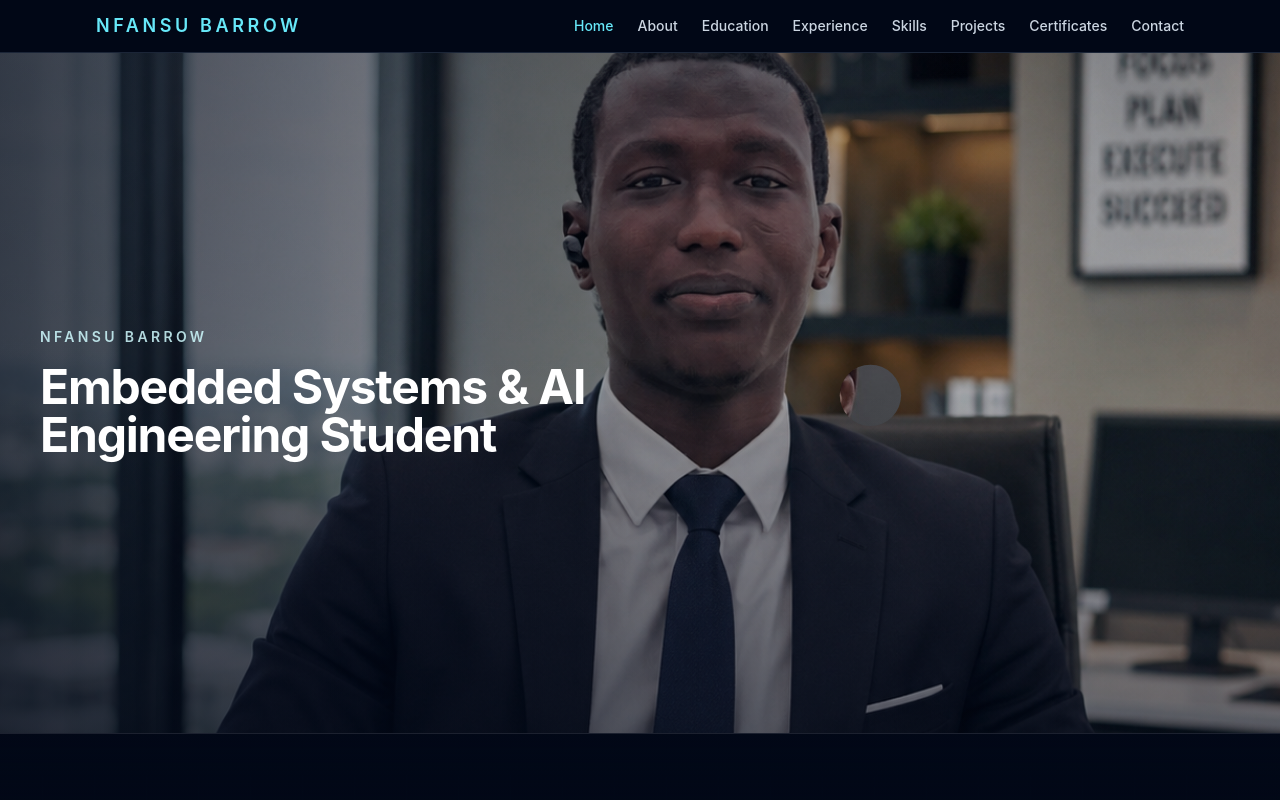
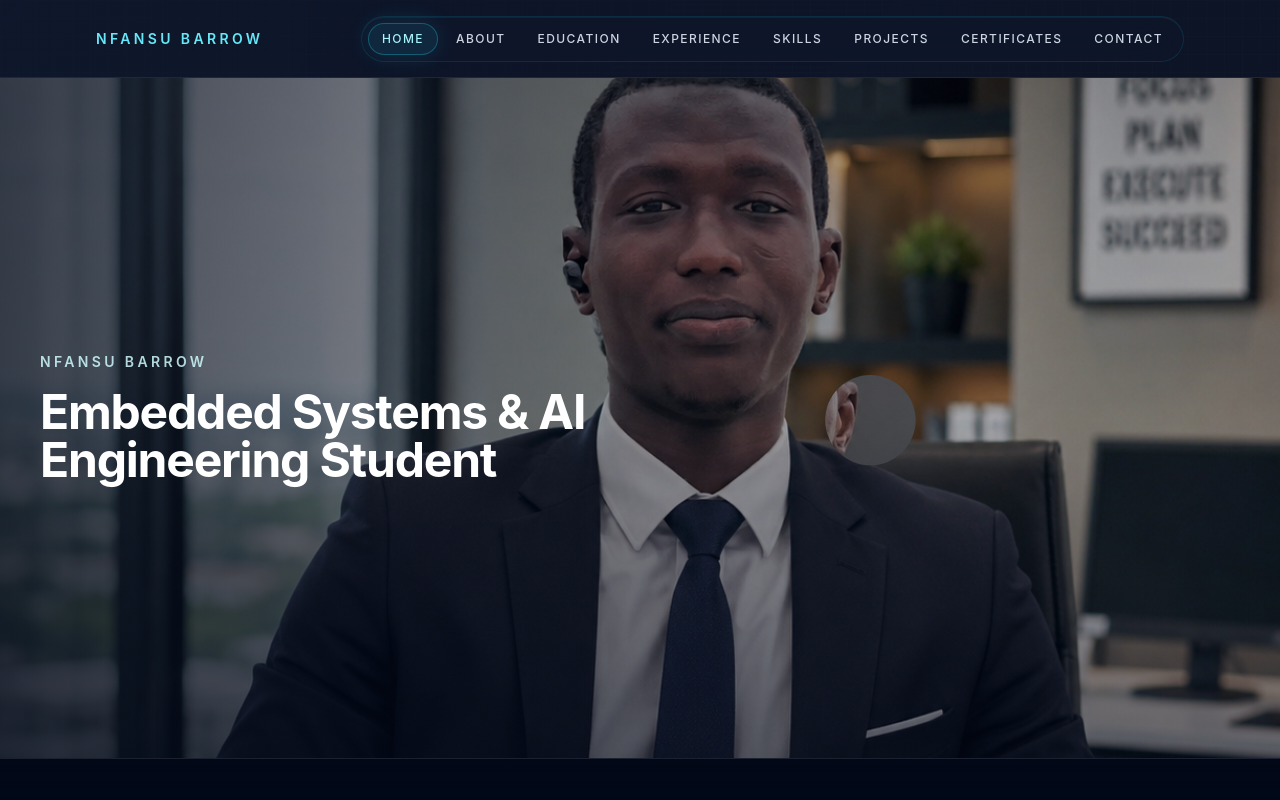
Before and after one commit to nfansu100/MY_PROFESSIONAL_PORTFOLIO, a React (Vite) app: page / in a window 1280 px wide. Shown: the top 800 px of the page. Built offline with nearby package versions, Linux system fonts and the light colour scheme.

Commit message:
Navbar Section modified 1

```diff
--- a/src/App.jsx
+++ b/src/App.jsx
@@ -27,11 +27,10 @@ function App() {
       <Navbar />
 
       <main>
-        {navigation.map(({ href }) => {
-          const sectionId = href.replace('#', '')
-          const SectionComponent = sectionComponents[sectionId]
+        {navigation.map(({ id }) => {
+          const SectionComponent = sectionComponents[id]
 
-          return SectionComponent ? <SectionComponent key={href} /> : null
+          return SectionComponent ? <SectionComponent key={id} /> : null
         })}
       </main>
 
--- a/src/components/layout/Navbar.jsx
+++ b/src/components/layout/Navbar.jsx
@@ -1,27 +1,56 @@
+import { AnimatePresence, motion, useReducedMotion } from 'framer-motion'
 import { Menu, X } from 'lucide-react'
-import { useEffect, useState } from 'react'
+import { useEffect, useRef, useState } from 'react'
 import { navigation } from '../../data/navigation'
 
+const NAV_OFFSET = 96
+
 export default function Navbar() {
+  const reduceMotion = useReducedMotion()
+  const lastFocusedRef = useRef(null)
   const [isOpen, setIsOpen] = useState(false)
   const [activeSection, setActiveSection] = useState('home')
+  const [isScrolled, setIsScrolled] = useState(false)
+
+  useEffect(() => {
+    const handleScroll = () => setIsScrolled(window.scrollY > 12)
+
+    handleScroll()
+    window.addEventListener('scroll', handleScroll, { passive: true })
+    return () => window.removeEventListener('scroll', handleScroll)
+  }, [])
 
   useEffect(() => {
     const sections = document.querySelectorAll('section[id]')
 
+    if (!sections.length) {
+      return undefined
+    }
+
     const observer = new IntersectionObserver(
       (entries) => {
-        const visibleEntry = entries
-          .filter((entry) => entry.isIntersecting)
-          .sort((a, b) => b.intersectionRatio - a.intersectionRatio)[0]
+        const visibleEntries = entries.filter(
+          (entry) => entry.isIntersecting && entry.intersectionRatio > 0.12,
+        )
 
-        if (visibleEntry) {
-          setActiveSection(visibleEntry.target.id)
+        if (!visibleEntries.length) {
+          return
+        }
+
+        const nextSection = visibleEntries
+          .sort((a, b) => b.intersectionRatio - a.intersectionRatio)
+          .sort(
+            (a, b) =>
+              Math.abs(a.boundingClientRect.top) - Math.abs(b.boundingClientRect.top),
+          )[0]
+
+        if (nextSection) {
+          setActiveSection(nextSection.target.id)
         }
       },
       {
-        rootMargin: '-25% 0px -45% 0px',
-        threshold: [0.2, 0.4, 0.6],
+        rootMargin: '-18% 0px -52% 0px',
+        threshold: [0.15, 0.35, 0.55, 0.8],
       },
     )
 
@@ -30,69 +59,208 @@ export default function Navbar() {
     return () => observer.disconnect()
   }, [])
 
-  const handleClick = (href) => {
+  useEffect(() => {
+    if (!isOpen) {
+      document.body.style.overflow = ''
+      return undefined
+    }
+
+    document.body.style.overflow = 'hidden'
+
+    const handleKeydown = (event) => {
+      if (event.key === 'Escape') {
         setIsOpen(false)
-    const section = document.querySelector(href)
-    if (section) {
-      section.scrollIntoView({ behavior: 'smooth', block: 'start' })
       }
     }
 
+    window.addEventListener('keydown', handleKeydown)
+
+    return () => {
+      document.body.style.overflow = ''
+      window.removeEventListener('keydown', handleKeydown)
+    }
+  }, [isOpen])
+
+  const handleNavClick = (event, item) => {
+    event.preventDefault()
+
+    const section = document.getElementById(item.id)
+    if (section) {
+      const top = section.getBoundingClientRect().top + window.scrollY - NAV_OFFSET
+      window.history.pushState({}, '', item.href)
+      window.scrollTo({
+        top,
+        behavior: reduceMotion ? 'auto' : 'smooth',
+      })
+    }
+
+    setIsOpen(false)
+    setActiveSection(item.id)
+  }
+
+  const onMenuToggle = () => {
+    if (!isOpen) {
+      lastFocusedRef.current = document.activeElement
+    }
+
+    setIsOpen((prev) => !prev)
+  }
+
+  useEffect(() => {
+    if (!isOpen && lastFocusedRef.current) {
+      lastFocusedRef.current.focus()
+    }
+  }, [isOpen])
+
   return (
-    <header className="sticky top-0 z-50 border-b border-slate-800/90 bg-slate-950/80 backdrop-blur-xl">
-      <div className="mx-auto flex max-w-6xl items-center justify-between px-4 py-3 sm:px-6 lg:px-8">
-        <a href="#home" className="text-lg font-semibold tracking-[0.2em] text-cyan-300 uppercase">
-          NFANSU BARROW
+    <>
+      <motion.header
+        initial={reduceMotion ? false : { y: -18, opacity: 0 }}
+        animate={{ y: 0, opacity: 1 }}
+        transition={{ duration: reduceMotion ? 0 : 0.45, ease: 'easeOut' }}
+        className={`sticky top-0 z-40 transition-all duration-300 ${
+          isScrolled ? 'shadow-[0_10px_30px_rgba(15,23,42,0.35)]' : 'shadow-none'
+        }`}
+      >
+        <div className="nav-technical-surface absolute inset-0" />
+
+        <div
+          className={`relative mx-auto flex max-w-6xl items-center justify-between px-4 py-3 sm:px-6 lg:px-8 ${
+            isScrolled ? 'pt-3 pb-3' : 'pt-4 pb-4'
+          }`}
+        >
+          <a
+            href="#home"
+            className="relative z-10 text-sm font-semibold uppercase tracking-[0.24em] text-cyan-300 transition-colors duration-200 hover:text-cyan-200 focus-visible:outline-none focus-visible:ring-2 focus-visible:ring-cyan-300/80 focus-visible:ring-offset-2 focus-visible:ring-offset-slate-950"
+            onClick={(event) => handleNavClick(event, navigation[0])}
+          >
+            Nfansu Barrow
           </a>
 
-        <nav className="hidden items-center gap-6 md:flex" aria-label="Main navigation">
-          {navigation.map((item) => (
-            <button
-              key={item.href}
-              type="button"
-              onClick={() => handleClick(item.href)}
-              className={`text-sm font-medium transition-colors ${
-                activeSection === item.href.replace('#', '')
-                  ? 'text-cyan-300'
-                  : 'text-slate-300 hover:text-white'
+          <nav className="relative hidden items-center md:flex" aria-label="Main navigation">
+            <ul className="relative flex items-center gap-1 rounded-full border border-cyan-500/15 bg-slate-900/60 p-1.5 shadow-[inset_0_1px_0_rgba(148,163,184,0.08)] backdrop-blur-xl">
+              {navigation.map((item) => {
+                const isActive = activeSection === item.id
+
+                return (
+                  <li key={item.id} className="relative">
+                    {isActive ? (
+                      <motion.span
+                        layoutId="active-nav-indicator"
+                        className="absolute inset-0 rounded-full border border-cyan-400/30 bg-cyan-400/10 shadow-[0_0_24px_rgba(34,211,238,0.14)]"
+                        transition={{ type: 'spring', stiffness: 260, damping: 24 }}
+                      />
+                    ) : null}
+
+                    <a
+                      href={item.href}
+                      onClick={(event) => handleNavClick(event, item)}
+                      aria-current={isActive ? 'page' : undefined}
+                      className={`relative z-10 inline-flex items-center justify-center rounded-full px-3.5 py-2 text-xs font-medium tracking-[0.12em] uppercase transition-colors duration-200 focus-visible:outline-none focus-visible:ring-2 focus-visible:ring-cyan-300/80 focus-visible:ring-offset-2 focus-visible:ring-offset-slate-950 ${
+                        isActive ? 'text-cyan-200' : 'text-slate-300 hover:text-white'
                       }`}
                     >
                       {item.label}
-            </button>
-          ))}
+                    </a>
+                  </li>
+                )
+              })}
+            </ul>
           </nav>
 
           <button
             type="button"
-          className="inline-flex items-center justify-center rounded-md border border-slate-700 p-2 text-slate-200 md:hidden"
-          onClick={() => setIsOpen((prev) => !prev)}
-          aria-label="Toggle navigation menu"
+            className="relative z-10 inline-flex h-11 w-11 items-center justify-center rounded-full border border-slate-700/80 bg-slate-900/75 text-slate-200 shadow-[0_0_0_1px_rgba(15,23,42,0.4)] transition-all duration-200 hover:border-cyan-400/50 hover:text-cyan-200 focus-visible:outline-none focus-visible:ring-2 focus-visible:ring-cyan-300/80 focus-visible:ring-offset-2 focus-visible:ring-offset-slate-950 active:scale-[0.98] md:hidden"
+            onClick={onMenuToggle}
+            aria-label={isOpen ? 'Close navigation menu' : 'Open navigation menu'}
             aria-expanded={isOpen}
+            aria-controls="mobile-navigation-drawer"
+          >
+            <motion.span
+              animate={{ rotate: isOpen ? 180 : 0 }}
+              transition={{ duration: reduceMotion ? 0 : 0.18, ease: 'easeInOut' }}
             >
               {isOpen ? <X size={20} /> : <Menu size={20} />}
+            </motion.span>
+          </button>
+        </div>
+      </motion.header>
+
+      <AnimatePresence>
+        {isOpen ? (
+          <>
+            <motion.button
+              type="button"
+              aria-label="Close navigation overlay"
+              className="fixed inset-0 z-40 bg-slate-950/65 backdrop-blur-sm md:hidden"
+              initial={{ opacity: 0 }}
+              animate={{ opacity: 1 }}
+              exit={{ opacity: 0 }}
+              transition={{ duration: reduceMotion ? 0 : 0.2 }}
+              onClick={() => setIsOpen(false)}
+            />
+
+            <motion.aside
+              id="mobile-navigation-drawer"
+              initial={{ x: '100%' }}
+              animate={{ x: 0 }}
+              exit={{ x: '100%' }}
+              transition={{ type: 'spring', stiffness: 280, damping: 28 }}
+              className="fixed right-0 top-0 z-50 h-full w-[82vw] max-w-sm border-l border-slate-800/90 bg-slate-950/95 shadow-[0_0_40px_rgba(15,23,42,0.55)] backdrop-blur-xl md:hidden"
+            >
+              <div className="nav-drawer-surface absolute inset-0" />
+
+              <div className="relative flex h-full flex-col">
+                <div className="flex items-center justify-between border-b border-slate-800/80 px-4 py-4">
+                  <div>
+                    <p className="text-[0.65rem] font-medium uppercase tracking-[0.28em] text-slate-400">
+                      Navigate
+                    </p>
+                    <p className="mt-1 text-sm font-medium text-slate-200">Portfolio sections</p>
+                  </div>
+
+                  <button
+                    type="button"
+                    onClick={() => setIsOpen(false)}
+                    aria-label="Close navigation menu"
+                    className="inline-flex h-10 w-10 items-center justify-center rounded-full border border-slate-700 bg-slate-900/80 text-slate-200 transition-colors hover:border-cyan-400/50 hover:text-cyan-200 focus-visible:outline-none focus-visible:ring-2 focus-visible:ring-cyan-300/80 focus-visible:ring-offset-2 focus-visible:ring-offset-slate-950"
+                  >
+                    <X size={18} />
                   </button>
                 </div>
 
-      {isOpen ? (
-        <div className="border-t border-slate-800 bg-slate-950 md:hidden">
-          <nav className="mx-auto flex max-w-6xl flex-col px-4 py-4" aria-label="Mobile navigation">
-            {navigation.map((item) => (
-              <button
-                key={item.href}
-                type="button"
-                onClick={() => handleClick(item.href)}
-                className={`rounded-md px-3 py-2 text-left text-sm font-medium transition-colors ${
-                  activeSection === item.href.replace('#', '')
-                    ? 'bg-slate-900 text-cyan-300'
-                    : 'text-slate-300 hover:bg-slate-900/80 hover:text-white'
+                <nav className="flex-1 overflow-y-auto px-3 py-4" aria-label="Mobile navigation">
+                  <ul className="space-y-2">
+                    {navigation.map((item) => {
+                      const isActive = activeSection === item.id
+
+                      return (
+                        <li key={item.id}>
+                          <a
+                            href={item.href}
+                            onClick={(event) => handleNavClick(event, item)}
+                            aria-current={isActive ? 'page' : undefined}
+                            className={`flex items-center justify-between rounded-2xl border px-3 py-3 text-left text-sm font-medium transition-all duration-200 focus-visible:outline-none focus-visible:ring-2 focus-visible:ring-cyan-300/80 focus-visible:ring-offset-2 focus-visible:ring-offset-slate-950 ${
+                              isActive
+                                ? 'border-cyan-400/30 bg-cyan-500/10 text-cyan-200 shadow-[inset_0_0_0_1px_rgba(34,211,238,0.18)]'
+                                : 'border-slate-800/80 bg-slate-900/50 text-slate-200 hover:border-slate-700 hover:bg-slate-900 hover:text-white'
                             }`}
                           >
-                {item.label}
-              </button>
-            ))}
+                            <span>{item.label}</span>
+                            {isActive ? (
+                              <span className="h-2 w-2 rounded-full bg-cyan-300 shadow-[0_0_12px_rgba(34,211,238,0.8)]" />
+                            ) : null}
+                          </a>
+                        </li>
+                      )
+                    })}
+                  </ul>
                 </nav>
               </div>
+            </motion.aside>
+          </>
         ) : null}
-    </header>
+      </AnimatePresence>
+    </>
   )
 }
--- a/src/data/navigation.js
+++ b/src/data/navigation.js
@@ -1,10 +1,10 @@
 export const navigation = [
-  { label: 'Home', href: '#home' },
-  { label: 'About', href: '#about' },
-  { label: 'Education', href: '#education' },
-  { label: 'Experience', href: '#experience' },
-  { label: 'Skills', href: '#skills' },
-  { label: 'Projects', href: '#projects' },
-  { label: 'Certificates', href: '#certificates' },
-  { label: 'Contact', href: '#contact' },
+  { id: 'home', label: 'Home', href: '#home' },
+  { id: 'about', label: 'About', href: '#about' },
+  { id: 'education', label: 'Education', href: '#education' },
+  { id: 'experience', label: 'Experience', href: '#experience' },
+  { id: 'skills', label: 'Skills', href: '#skills' },
+  { id: 'projects', label: 'Projects', href: '#projects' },
+  { id: 'certificates', label: 'Certificates', href: '#certificates' },
+  { id: 'contact', label: 'Contact', href: '#contact' },
 ]
--- a/src/index.css
+++ b/src/index.css
@@ -16,11 +16,13 @@
 
 html {
   scroll-behavior: smooth;
+  scroll-padding-top: 5.5rem;
 }
 
 body {
   margin: 0;
   min-height: 100vh;
+  overflow-x: hidden;
   background:
     radial-gradient(circle at top, rgba(34, 211, 238, 0.08), transparent 30%),
     #020817;
@@ -39,6 +41,26 @@ body {
   color: white;
 }
 
+.nav-technical-surface {
+  background:
+    linear-gradient(135deg, rgba(15, 23, 42, 0.94), rgba(15, 23, 42, 0.82)),
+    radial-gradient(circle at top left, rgba(34, 211, 238, 0.18), transparent 28%),
+    linear-gradient(rgba(148, 163, 184, 0.08) 1px, transparent 1px),
+    linear-gradient(90deg, rgba(148, 163, 184, 0.08) 1px, transparent 1px);
+  background-size: auto, auto, 18px 18px, 18px 18px;
+  border-bottom: 1px solid rgba(148, 163, 184, 0.12);
+  backdrop-filter: blur(18px);
+}
+
+.nav-drawer-surface {
+  background:
+    radial-gradient(circle at top right, rgba(34, 211, 238, 0.12), transparent 24%),
+    linear-gradient(145deg, rgba(15, 23, 42, 0.96), rgba(2, 6, 23, 0.9)),
+    linear-gradient(rgba(148, 163, 184, 0.06) 1px, transparent 1px),
+    linear-gradient(90deg, rgba(148, 163, 184, 0.06) 1px, transparent 1px);
+  background-size: auto, auto, 18px 18px, 18px 18px;
+}
+
 @media (prefers-reduced-motion: reduce) {
   html {
     scroll-behavior: auto;
```
Lines whose indentation alone changed are shown as unchanged.
